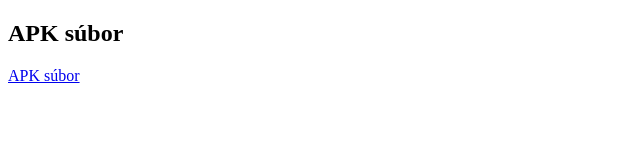
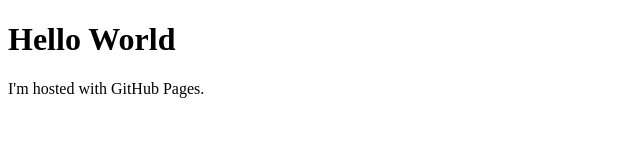
Before and after one commit to matej141/matej141.github.io, a plain HTML site: page index.html in a window 1280 px wide. Shown: the whole page, without its empty margins (0-640 px from the left). Drawn offline with Linux system fonts and the light colour scheme.

Commit message:
Update index.html

```diff
--- a/index.html
+++ b/index.html
@@ -1,12 +1,7 @@
 <!DOCTYPE html>
-<html lang="sk">
-<head>
-    <meta charset="UTF-8">
-    <title>Súbory</title>
-</head>
+<html>
 <body>
-<h2>APK súbor</h2>
-<p><a href="MonitorPorastov.apk">APK súbor</a></p>
-
+<h1>Hello World</h1>
+<p>I'm hosted with GitHub Pages.</p>
 </body>
 </html>
```
